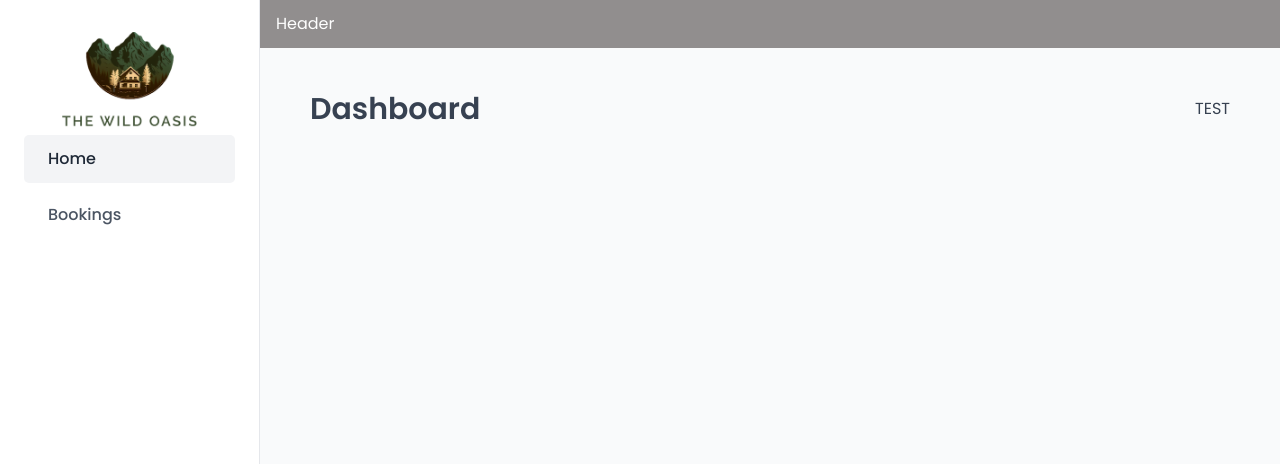
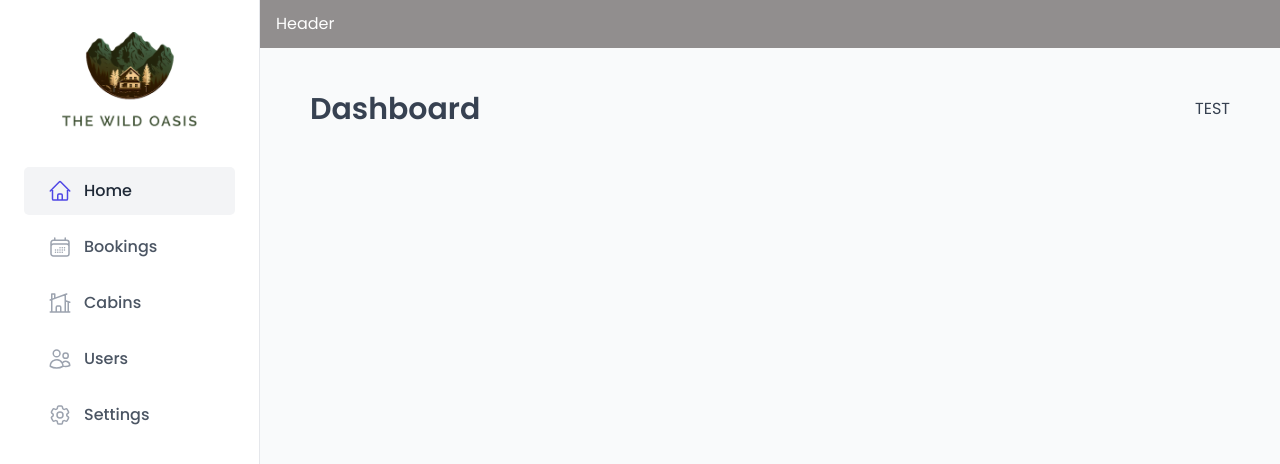
Before and after one commit to bink-git/wild-oasis, a React (Vite) app: page /dashboard in a window 1280 px wide. Shown: the top 464 px of the page. Built offline with nearby package versions, Linux system fonts and the light colour scheme; a web font is replaced by a local one.

Commit message:
add main navigation

```diff
--- a/src/ui/MainNav.jsx
+++ b/src/ui/MainNav.jsx
@@ -1,5 +1,13 @@
 import { NavLink } from 'react-router-dom';
 import styled from 'styled-components';
+import {
+  HiOutlineCalendar,
+  HiOutlineCalendarDays,
+  HiOutlineCog6Tooth,
+  HiOutlineHome,
+  HiOutlineHomeModern,
+  HiOutlineUsers,
+} from 'react-icons/hi2';
 
 const NavList = styled.ul`
   display: flex;
@@ -51,10 +59,34 @@
     <nav>
       <NavList>
         <li>
-          <StyledNavLink to="/dashboard">Home</StyledNavLink>
+          <StyledNavLink to="/dashboard">
+            <HiOutlineHome />
+            <span>Home</span>
+          </StyledNavLink>
         </li>
         <li>
-          <StyledNavLink to="/bookings">Bookings</StyledNavLink>
+          <StyledNavLink to="/bookings">
+            <HiOutlineCalendarDays />
+            <span>Bookings</span>
+          </StyledNavLink>
+        </li>
+        <li>
+          <StyledNavLink to="/cabins">
+            <HiOutlineHomeModern />
+            <span>Cabins</span>
+          </StyledNavLink>
+        </li>
+        <li>
+          <StyledNavLink to="/users">
+            <HiOutlineUsers />
+            <span>Users</span>
+          </StyledNavLink>
+        </li>
+        <li>
+          <StyledNavLink to="/settings">
+            <HiOutlineCog6Tooth />
+            <span>Settings</span>
+          </StyledNavLink>
         </li>
       </NavList>
     </nav>
--- a/src/ui/Sidebar.jsx
+++ b/src/ui/Sidebar.jsx
@@ -8,6 +8,9 @@
   border-right: 1px solid var(--color-grey-200);
   padding: 3.2rem 2.4rem;
   grid-row: 1/-1;
+  display: flex;
+  flex-direction: column;
+  gap: 3.2rem;
 `;
 
 function Sidebar() {
```
